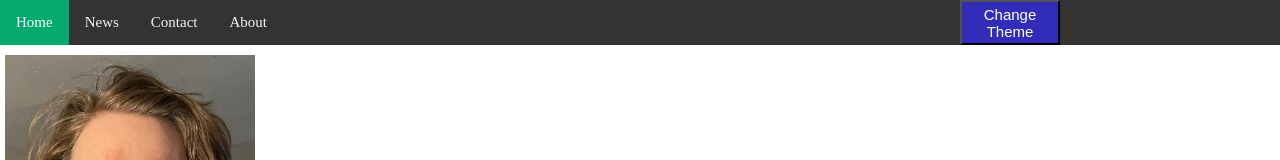
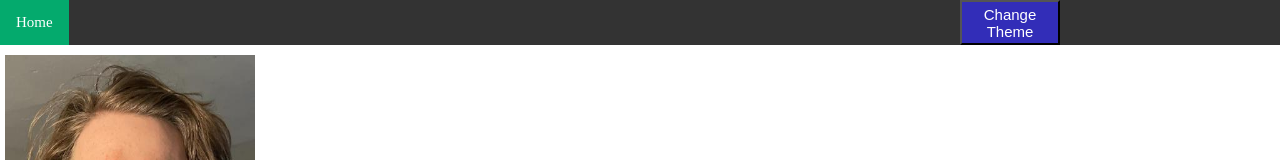
Before and after one commit to SeamusHerrod/SeamusHerrod.github.io, a plain HTML site: page index.html in a window 1280 px wide. Shown: the top 160 px of the page. Drawn offline with Linux system fonts and the light colour scheme; a web font is replaced by a local one.

Commit message:
forgot to save whoops

```diff
--- a/index.html
+++ b/index.html
@@ -13,9 +13,6 @@
 
     <div class = "topnav">
         <a class = "active" href = "homepage.html">Home</a>
-        <a href="#news">News</a>
-        <a href="#contact">Contact</a>
-        <a href="#about">About</a>
     </div>
     <div class="aboutMe">
         <h1 class="abtMe">About Me:</h1>
```
